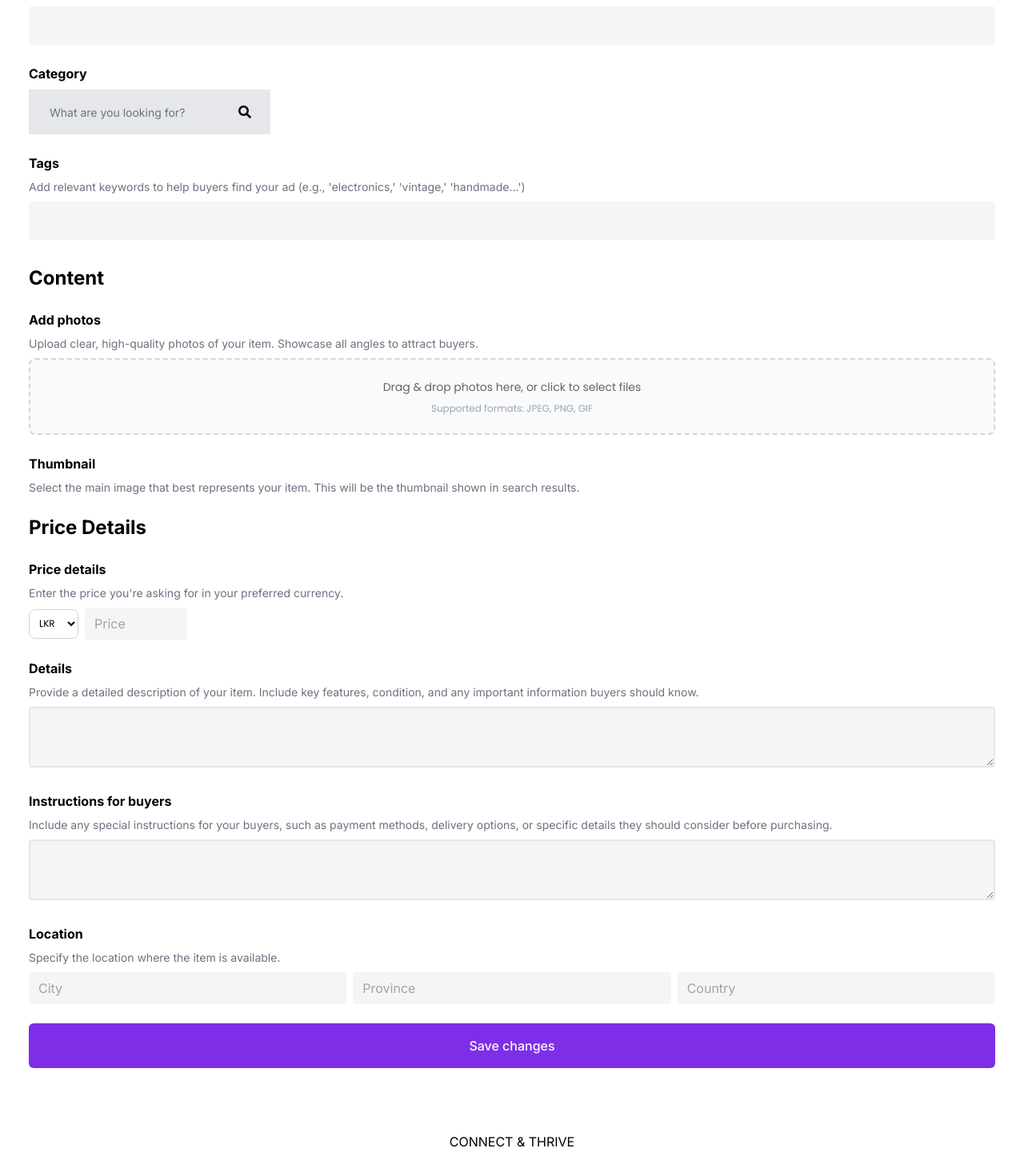
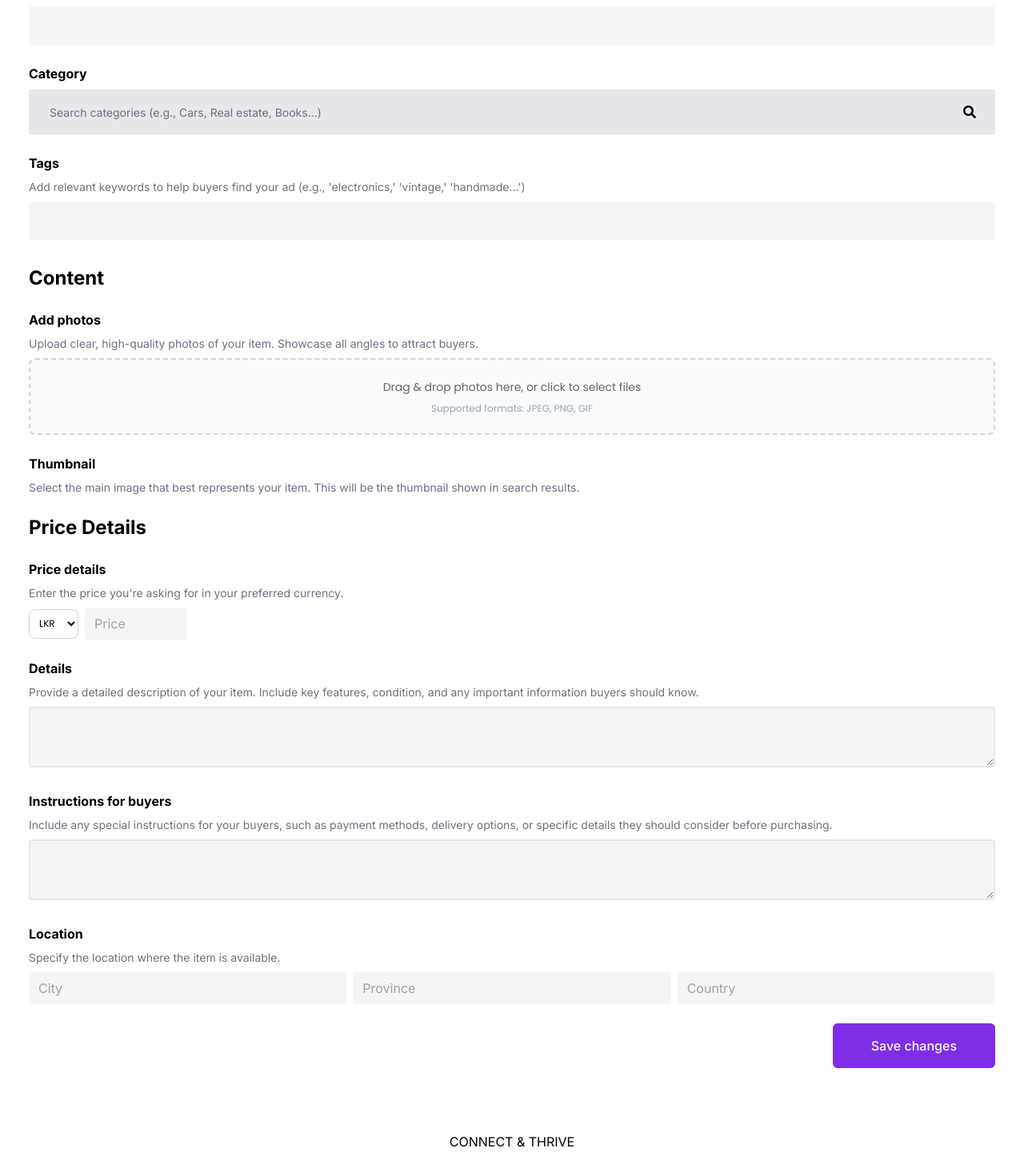
Before and after one commit to ChamudithaWasala0423/MPlace-Online-Marketplace, a Next.js app in the folder client/: page / in a window 1280 px wide. Shown: the part 324-1790 px from the top of the page at 80% size. Built offline with nearby package versions, Linux system fonts and the light colour scheme.

Commit message:
redesign button component

```diff
--- a/client/src/app/page.tsx
+++ b/client/src/app/page.tsx
@@ -12,7 +12,9 @@ import EditAddPage from './pages/editadd';
 const Page: React.FC = () => {
   return (
     <>
-     <EditAddPage/>
+
+    <EditAddPage/>
+  {/* <LoginPage/> */}
     </>
   );
 };
--- a/client/src/app/pages/editadd.tsx
+++ b/client/src/app/pages/editadd.tsx
@@ -110,7 +110,7 @@ const EditAddPage: React.FC = () => {
                             <label className="block text-black text-base font-bold font-Poppins">Category</label>
                             <SearchBar
                                 onSearch={(value) => setCategory(value)}
-                                customWidth="w-full"
+                               // customWidth="w-full"
                                 placeholder="Search categories (e.g., Cars, Real estate, Books...)"
                             />
                             {categoryError && <p className="text-sm text-red-500">{categoryError}</p>}
--- a/client/src/components/button.tsx
+++ b/client/src/components/button.tsx
@@ -4,34 +4,34 @@ type ButtonProps = {
   title: string;
   variant: 'primary' | 'small' | 'secondary' | 'login';
   onClick?: () => void;
-  customWidth?: string;
-  customHeight?: string;
 };
 
 const Button: React.FC<ButtonProps> = ({ title, variant, onClick }) => {
-  const baseStyles = 'flex items-center justify-center rounded-md gap-2 w-full';
+  const baseStyles = 'flex items-center justify-center rounded-md gap-2';
 
   const variantStyles = {
-    primary: 'w-[234px] h-[56px] px-12 py-4 bg-[#7E2EE7] hover:bg-[#A15CFE]',
-    small: 'w-[192px] h-[44px] px-12 py-2 bg-[#7E2EE7] hover:bg-[#A15CFE]',
-    secondary: 'w-[234px] h-[56px] px-12 py-4 border border-[#00000080] text-black hover:border-[#7D8184] hover:text-[#7D8184]',
-    login: 'h-[56px] w-[551px] py-4 bg-[#7e2ee7] rounded justify-center items-center gap-2.5 inline-flex'
+    primary: 'h-[56px] px-12 py-4 bg-[#7E2EE7] hover:bg-[#A15CFE] w-auto',
+    small: 'h-[44px] px-12 py-2 bg-[#7E2EE7] hover:bg-[#A15CFE] w-auto',
+    secondary: 'h-[56px] px-12 py-4 border border-[#00000080] text-black hover:border-[#7D8184] hover:text-[#7D8184] w-auto',
+    login: 'h-[56px] px-12 py-4 bg-[#7e2ee7] rounded justify-center items-center gap-2.5 inline-flex w-[100%]'
   };
 
   const textStyles = {
     primary: 'text-[#FAFAFA] text-base font-Poppins font-medium leading-6',
     small: 'text-[#FAFAFA] text-base font-Poppins font-medium leading-6',
     secondary: 'text-black text-base font-Poppins font-medium leading-6',
-    login: 'text-[#f9f9f9] text-[19px] font-medium font-medium leading-6'
+    login: 'text-[#f9f9f9] text-[19px] font-medium leading-6'
   };
 
   return (
-    <div className={`${baseStyles} ${variantStyles[variant]}`} onClick={onClick}>
-      <p className={`${textStyles[variant]} break-words`}>
+    <div
+      className={`${baseStyles} ${variantStyles[variant]}`}
+      onClick={onClick}
+    >
+      <p className={`${textStyles[variant]} break-words text-center`}>
         {title}
       </p>
     </div>
-
   );
 };
 
--- a/client/src/components/navbar.tsx
+++ b/client/src/components/navbar.tsx
@@ -16,6 +16,7 @@ const Navbar = () => {
             <div className="max-w-screen-xl flex flex-wrap items-center justify-between mx-auto p-4">
                 <p className="self-center text-2xl font-semibold whitespace-nowrap dark:text-black font-Inter">
                     Mplace
+
                 </p>
 
                 {/* Conditionally render the search bar for mobile screens */}
--- a/client/src/components/searchbar.tsx
+++ b/client/src/components/searchbar.tsx
@@ -5,9 +5,10 @@ import { FaSearch } from 'react-icons/fa';
 
 type SearchBarProps = {
   onSearch: (value: string) => void;
+  placeholder?: string;
 };
 
-const SearchBar = ({ onSearch }: SearchBarProps) => {
+const SearchBar = ({ onSearch, placeholder }: SearchBarProps) => {
   const [value, setValue] = useState('');
 
   const searchHandler = (event: ChangeEvent<HTMLInputElement>) => {
@@ -21,10 +22,10 @@ const SearchBar = ({ onSearch }: SearchBarProps) => {
   };
 
   return (
-    <div className="relative flex items-center w-3/4 md:w-1/4 p-2 rounded-corner bg-gray-200">
+    <div className="relative flex items-center w-full p-2 rounded-corner bg-gray-200">
       <input
         type="search"
-        placeholder="What are you looking for?"
+        placeholder={placeholder}
         className="w-full h-10 px-4 pr-10 text-sm text-black placeholder-gray-500 bg-gray-200 rounded-full border-2 border-transparent focus:outline-none hover:border-primary-500 focus:border-primary-500 transition-colors duration-200"
         onChange={searchHandler}
         onKeyDown={handleKeyDown}
```
Also changed, not shown: client/src/app/pages/loginpage.tsx (+6 -4 lines).
